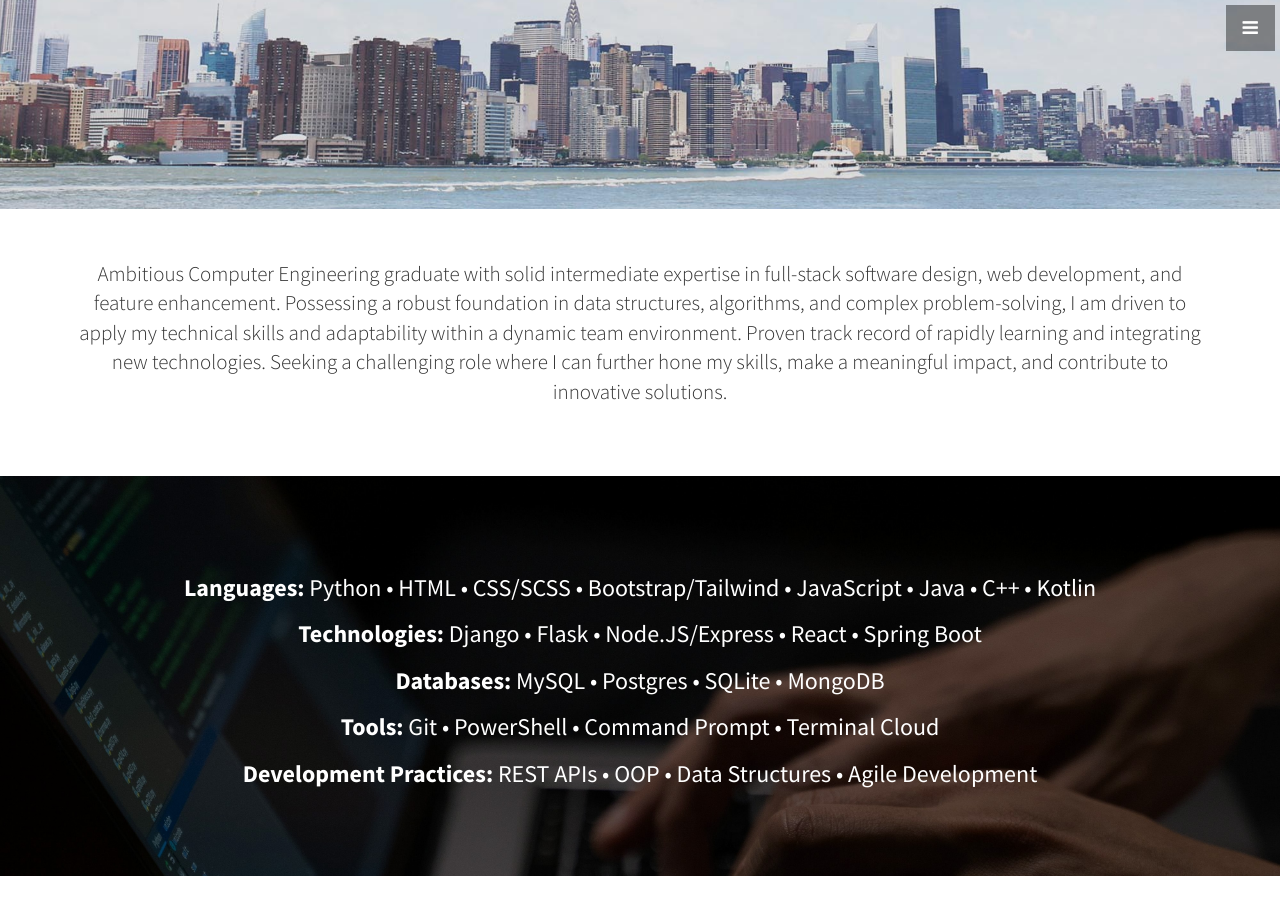
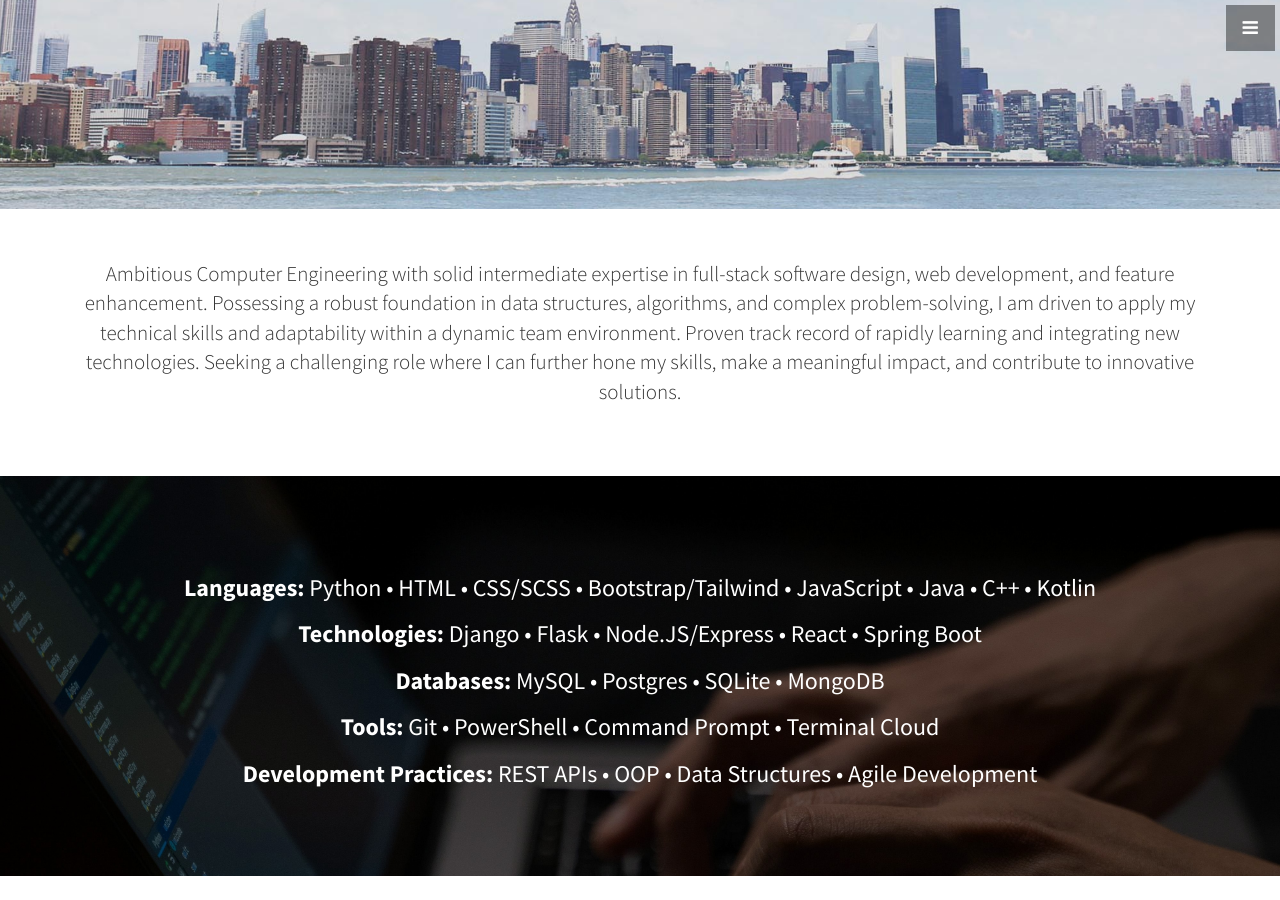
Before and after one commit to henryqbonilla/henryqbonilla.github.io, a Jekyll site: the page built from index.html, in a window 1280 px wide and 900 px high, scrolled down 711 px. Built offline with Jekyll 4.4.1, drawn with Linux system fonts in a browser that asks for light colours.

Commit message:
Update about.html

```diff
--- a/_includes/about.html
+++ b/_includes/about.html
@@ -3,7 +3,7 @@
     <div class="row">
       <div class="col-lg-12 text-center">
         <!-- <h4>"Clean code always looks like it was written by someone who cares." - Robert C. Martin</h4> -->
-        <p class="lead">Ambitious Computer Engineering graduate with solid intermediate expertise in full-stack software design, web
+        <p class="lead">Ambitious Computer Engineering with solid intermediate expertise in full-stack software design, web
 development, and feature enhancement. Possessing a robust foundation in data structures, algorithms, and complex
 problem-solving, I am driven to apply my technical skills and adaptability within a dynamic team environment. Proven
 track record of rapidly learning and integrating new technologies. Seeking a challenging role where I can further hone my
```
